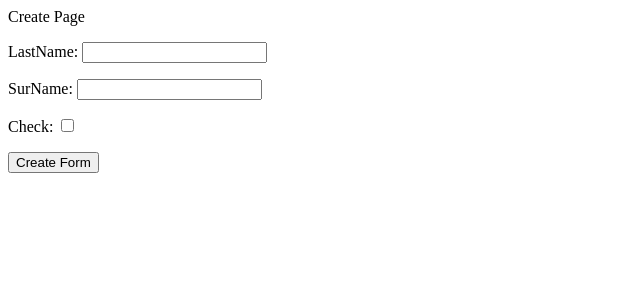
After one commit to Railscyberspace/ToDoList_Item, a Django app: page /create/ in a window 1280 px wide. The commit adds this page. Shown: the top 300 px of the page, without its empty margins (0-640 px from the left). Run offline with Django 3.2, Linux system fonts and the light colour scheme.

Commit message:
added commit on form and view.py file

```diff
--- /dev/null
+++ b/mysite/main/Templates/main/create.html
@@ -0,0 +1,12 @@
+ {% extends "main/base.html" %}
+
+ {% block title %} Create a New List {% endblock %}
+
+ {% block content %}
+ Create Page
+<form method="POST" action = "/create">
+        {% csrf_token%}
+        {{form.as_p}}
+        <button type = "submit", name = "save">Create Form</button>
+ </form>
+{% endblock %}
--- /dev/null
+++ b/mysite/main/forms.py
@@ -0,0 +1,6 @@
+from django import forms
+
+class CreateNewList(forms.Form):
+    lastname = forms.CharField(label="LastName", max_length=200)
+    surname = forms.CharField(label="SurName", max_length=200)
+    check = forms.BooleanField(required=False)
--- a/mysite/main/urls.py
+++ b/mysite/main/urls.py
@@ -2,6 +2,8 @@ from django.urls import path
 from  . import  views
 
 urlpatterns =[
-    path("", views.index, name = "index"),
-    path("home/", views.home, name = "home"),
+    path("<int:id>", views.index, name = "index"),
+    path("", views.home, name = "home"),
+    path("create/", views.create, name = "create"),
+
 ]
--- a/mysite/main/views.py
+++ b/mysite/main/views.py
@@ -1,6 +1,8 @@
 from django.shortcuts import render
-from django.http import HttpResponse
+from django.http import HttpResponse,HttpResponseRedirect
 from .models import ToDoList,Item
+from .forms import CreateNewList
+#from .login import LoginPage
 
 # Create your views here.
 def index(response, id = 1):
@@ -9,3 +11,15 @@ def index(response, id = 1):
 
 def home(response):
     return render(response, 'main/home.html',{})
+
+def create(response):
+    if response == "POST":
+        form = CreateNewList(response.POST)
+        if form.is_valid():
+            n = form.cleaned_data['lastname']
+            t = ToDoList(lastname = n)
+            t.save()
+        return HttpResponseRedirect('/%i' %t.id)
+    else:
+        form = CreateNewList()
+    return render (response, 'main/create.html',{'form':form})
```
Also changed, not shown: mysite/main/Templates/main/List.html (+5 -5 lines), mysite/db.sqlite3.
